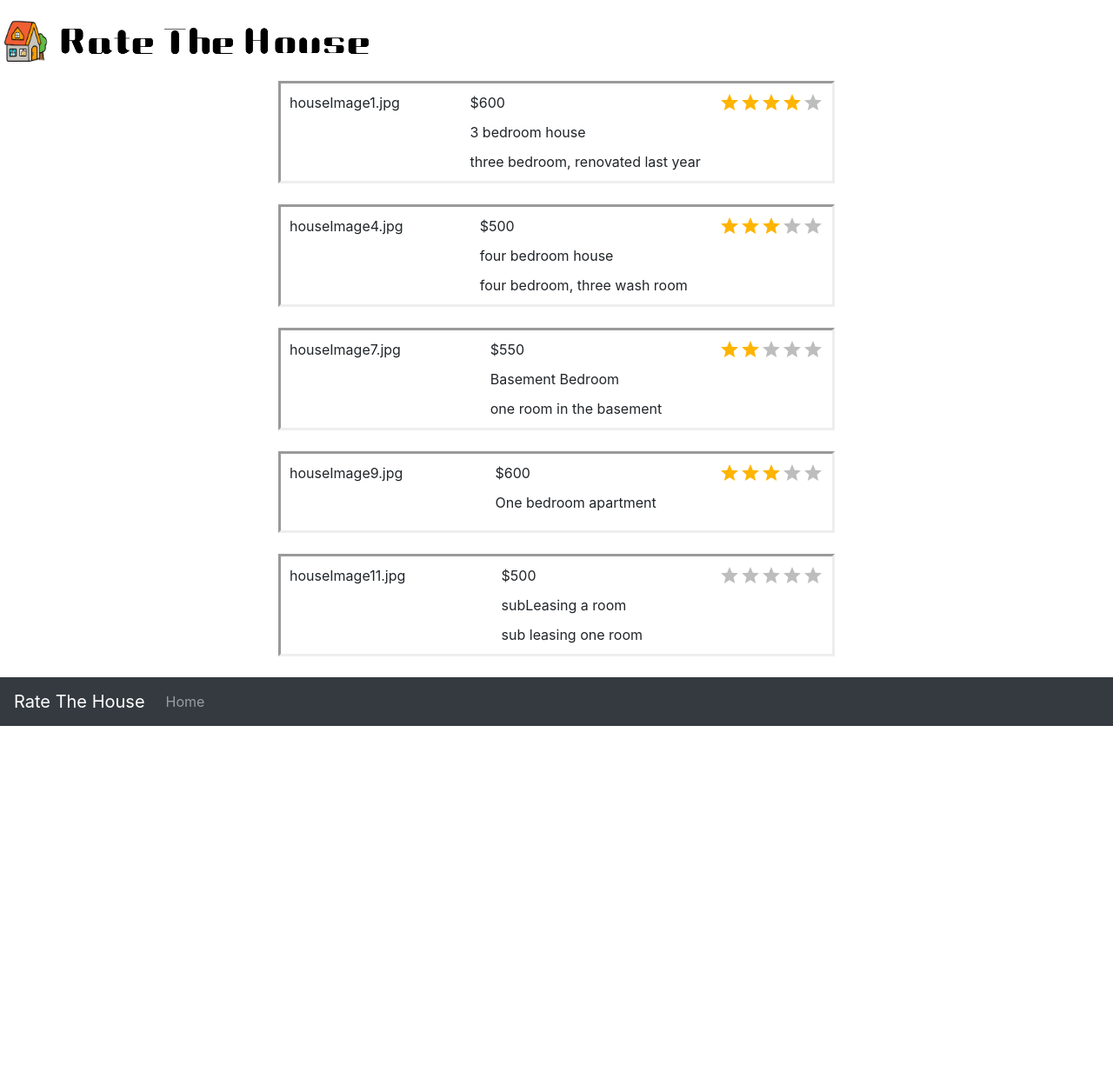
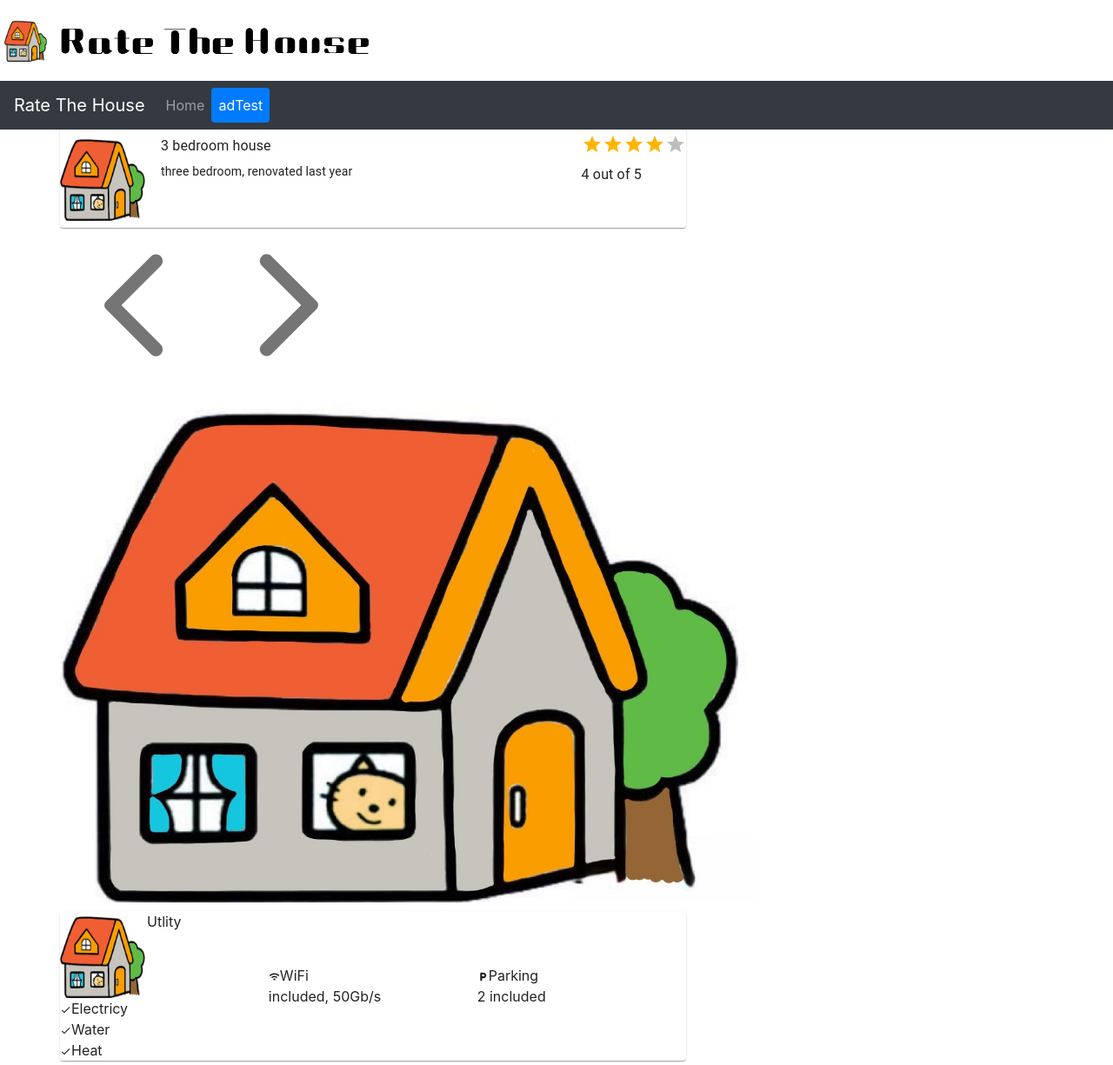
Before and after one commit to bryanchang0603/RatetheHouse, a React (Create React App) app in the folder rate-the-house/: page /adPage in a window 1280 px wide. Shown: the whole page at 87% size. Before the commit the page ends 835 px from the top, so only its background shows below. Built offline with nearby package versions, Linux system fonts and the light colour scheme.

Commit message:
work update

```diff
--- a/rate-the-house/package.json
+++ b/rate-the-house/package.json
@@ -4,6 +4,7 @@
   "private": true,
   "dependencies": {
     "@material-ui/core": "^4.11.0",
+    "@material-ui/icons": "^4.9.1",
     "@material-ui/lab": "^4.0.0-alpha.56",
     "@testing-library/jest-dom": "^5.11.4",
     "@testing-library/react": "^11.1.0",
@@ -15,6 +16,7 @@
     "react-bingmaps": "^3.6.1",
     "react-bootstrap": "^1.4.0",
     "react-dom": "^17.0.1",
+    "react-native": "^0.63.3",
     "react-router-dom": "^5.2.0",
     "react-scripts": "4.0.0",
     "socket.io": "^3.0.1",
--- a/rate-the-house/src/App.js
+++ b/rate-the-house/src/App.js
@@ -8,6 +8,7 @@ import title from './Title.png';
 import logo from './logo.jpg';
 import { InputGroup, DropdownButton, Dropdown, FormControl, FormGroup, Button } from 'react-bootstrap';
 import AppData from './AppData.js';
+import SpecificAdPage from './SpecificAdPage';
 //bing map key: ArVAogdJTqdKlO7mo9SXp1beyv6os158VaiIjB9iAag_qcaI6j1hiJct4aby0lIz
 /* To add router: yarn add react-router-dom */
 class MapView extends React.Component {
@@ -67,6 +68,13 @@ class MapView extends React.Component {
           </InputGroup>
 
         </div>
+        <div>
+          <table>
+            <tr>
+              <th>
+                <AppData mainPageSorting="default" />
+              </th>
+              <th>
                 <div className="map-one" style={mapStyle}>
                   <ReactBingmaps
                     id="one"
@@ -76,6 +84,10 @@ class MapView extends React.Component {
                     infoboxesWithPushPins={infoboxesWithPushPins}
                   >
                   </ReactBingmaps>
+                </div>
+              </th>
+            </tr>
+          </table>
         </div>
       </div>
     );
@@ -119,12 +131,13 @@ class App extends React.Component {
           <img src={logo} alt='logo' style={logoStyle} />
           <img src={title} alt='title' style={titleStyle} />
         </div>
-        <AppData mainPageSorting = "default"/>
+
         <Router>
           <HeaderWithRouter />
           <Switch>
             <Route exact path='/' render={(props) => <MapView {...props} bingmapKey={this.state.bingmapKey} infoboxesWithPushPins={this.state.infoboxesWithPushPins} />} />
             <Route path='/home' render={(props) => <MapView {...props} bingmapKey={this.state.bingmapKey} infoboxesWithPushPins={this.state.infoboxesWithPushPins} />} />
+            <Route path='/adPage' component={SpecificAdPage} />
           </Switch>
         </Router>
       </React.Fragment>
--- /dev/null
+++ b/rate-the-house/src/SpecificAdPage.css
@@ -0,0 +1,38 @@
+.parent{
+  margin-left: 5%;
+  display:block;
+}
+
+.root_left{
+    width: 60%;
+    padding: 5px
+}
+
+.paper{
+    margin: 'auto';
+    max-width: 500
+}
+
+.image{
+    width: 100px;
+    height: 100px
+}
+.imageHouse{
+  width: 800px;
+  height: 600px;
+}
+
+.OverviewDescription{
+  text-align: left;
+}
+
+.img{
+    margin: 'auto';
+    display: 'block';
+    max-width: '100%';
+    max-height: '100%';
+}
+
+.roundButton{
+  border-radius: 50%;
+}
--- /dev/null
+++ b/rate-the-house/src/SpecificAdPage.js
@@ -0,0 +1,178 @@
+import React from 'react';
+import { HeaderWithRouter } from './navBar';
+import { makeStyles } from '@material-ui/core/styles';
+import Grid from '@material-ui/core/Grid';
+import Paper from '@material-ui/core/Paper';
+import Typography from '@material-ui/core/Typography';
+import ButtonBase from '@material-ui/core/ButtonBase';
+import Rating from '@material-ui/lab/Rating';
+import IconButton from '@material-ui/core/IconButton';
+import ArrowBackIosRoundedIcon from '@material-ui/icons/ArrowBackIosRounded';
+import ArrowForwardIosRoundedIcon from '@material-ui/icons/ArrowForwardIosRounded';
+import CheckIcon from '@material-ui/icons/Check';
+import ClearIcon from '@material-ui/icons/Clear';
+import WifiRoundedIcon from '@material-ui/icons/WifiRounded';
+import LocalParkingRoundedIcon from '@material-ui/icons/LocalParkingRounded';
+import logo from './logo.jpg';
+import './SpecificAdPage.css';
+class specificAdPage extends React.Component {
+    constructor(props) {
+        super(props);
+
+        // An array of social media posts messages, and we'll increment nextID
+        // to maintain a unique ID for each post in our array
+        this.state = {
+            location: [43.2069, -79.9192],
+            houseCategory: "Mcmaster University",
+            postTitle: "3 bedroom house",
+            shortDescription: "three bedroom, renovated last year",
+            postID: 0,
+            price: 600,
+            rating: 4,
+            coverImage: "houseImage1.jpg",
+            imageList: ["houseImage1.jpg", "houseImage2.jpg", "houseImage3.jpg"],
+            review: [
+                { reviewRating: 5, reviewDetail: "great house" },
+                { reviewRating: 4, reviewDetail: "no complians" },
+                { reviewRating: 4, reviewDetail: "greate landlord" },
+            ],
+            landlordImage: "landLordImage.jpg",
+            electricy: true,
+            water: true,
+            Heat: true,
+            WIFI: "included, 50Gb/s",
+            Parking: "2"
+        };
+    }
+
+    renderOverview() {
+        return (
+            <div className="root_left">
+                <Paper className="paper">
+                    <Grid container justify="space-around" alignItems="center" direction="row">
+                        <Grid item xs container justify="flex-start" alignItems="center" direction="column">
+                            <Grid item xs container direction="row" justify="flex-start" alignItems="flex-start">
+                                <Grid item>
+                                    <img className="image" alt="Test" src={logo} />
+                                </Grid>
+                                <Grid item>Utlity</Grid>
+                            </Grid>
+                            <Grid item xs container direction="column" justify="space-evenly" alignItem="center">
+                                {this.renderUtilityComponent(this.state.electricy, "Electricy")}
+                                {this.renderUtilityComponent(this.state.water, "Water")}
+                                {this.renderUtilityComponent(this.state.Heat, "Heat")}
+                            </Grid>
+                        </Grid>
+
+                        <Grid item xs container justify="flex-start" alignItems="flex-start" direction="column">
+                            <Grid item xs container direction="row" justify="flex-start" alignItems="flex-start">
+                                <Grid item>
+                                    <WifiRoundedIcon fontSize="inherit"
+                                        style={{ fontSize: "small" }} />
+                                </Grid>
+                                <Grid item>WiFi</Grid>
+                            </Grid>
+                            <Grid item justify="flex-start">
+                                {this.state.WIFI}
+                            </Grid>
+                        </Grid>
+
+                        <Grid item xs container justify="flex-start" alignItems="flex-start" direction="column">
+                            <Grid item xs container direction="row" justify="flex-start" alignItems="flex-start">
+                                <Grid item>
+                                    <LocalParkingRoundedIcon fontSize="inherit"
+                                        style={{ fontSize: "small" }} />
+                                </Grid>
+                                <Grid item>Parking</Grid>
+                            </Grid>
+                            <Grid item justify="flex-start">
+                                {this.state.Parking} included
+                            </Grid>
+                        </Grid>
+                    </Grid>
+                </Paper>
+            </div>
+        )
+    }
+
+    renderUtilityComponent(Input, inputName) {
+        if (Input) {
+            return (
+                <Grid item container direction="row" justify="flex-start" alignItems="flex-start">
+                    <Grid item>
+                        <CheckIcon fontSize="inherit"
+                            style={{ fontSize: "small" }} />
+                    </Grid>
+                    <Grid item>{inputName}</Grid>
+                </Grid>
+            )
+        }
+        else {
+            return (
+                <Grid item container direction="row" justify="flex-start" alignItems="flex-start">
+                    <Grid item>
+                        <ClearIcon fontSize="inherit"
+                            style={{ fontSize: "small" }} />
+                    </Grid>
+                    <Grid item>{Input}</Grid>
+                </Grid>
+            )
+        }
+
+
+    }
+    render() {
+        return (
+            <div className="parent">
+                <div className="root_left">
+                    <Paper className="paper">
+                        <Grid container spacing={2}>
+                            <Grid item>
+                                <img className="image" alt="Test" src={logo} />
+                            </Grid>
+                            <Grid item xs={12} sm container>
+                                <Grid item xs container direction="column" spacing={2}>
+                                    <Grid item xs>
+                                        <Typography gutterBottom variant="subtitle1">
+                                            {this.state.postTitle}
+                                        </Typography>
+                                        <Typography variant="body2" gutterBottom>
+                                            {this.state.shortDescription}
+                                        </Typography>
+                                    </Grid>
+                                </Grid>
+                                <Grid item>
+                                    <Typography variant="subtitle1"><Rating name="read-only" value={this.state.rating} readOnly /></Typography>
+                                    <Typography variant="subtitle1">{this.state.rating} out of 5</Typography>
+                                </Grid>
+                            </Grid>
+                        </Grid>
+                    </Paper>
+                </div>
+                <div className="root_left">
+                    <Grid container direction="row" justify="flex-start" alignItems="center">
+                        <Grid item>
+                            <IconButton aria-label="delete" justify="center">
+                                <ArrowBackIosRoundedIcon fontSize="inherit"
+                                    style={{ fontSize: "150px" }} />
+                            </IconButton>
+                        </Grid>
+                        <Grid item>
+                            <IconButton aria-label="delete" justify="center">
+                                <ArrowForwardIosRoundedIcon fontSize="inherit"
+                                    style={{ fontSize: "150px" }} />
+                            </IconButton>
+                        </Grid>
+                        <Grid item>
+                            <img className="imageHouse" alt="Test" src={logo} />
+                        </Grid>
+                    </Grid>
+                </div>
+                {this.renderOverview()}
+            </div>
+        )
+
+    }
+
+}
+export default specificAdPage
--- a/rate-the-house/src/navBar.js
+++ b/rate-the-house/src/navBar.js
@@ -13,6 +13,9 @@ export const NavBar = props =>{
                 <Nav.Item>
                     <Nav.Link href='/home'>Home</Nav.Link>
                 </Nav.Item>
+                <Nav.Item>
+                    <Nav.Link href='/adPage'>adTest</Nav.Link>
+                </Nav.Item>
             </Nav>
             </Navbar.Collapse>
         </Navbar>
```
Also changed, not shown: 1 other file (tests, documents, lock files or other folders). Lines whose indentation alone changed are shown as unchanged.
